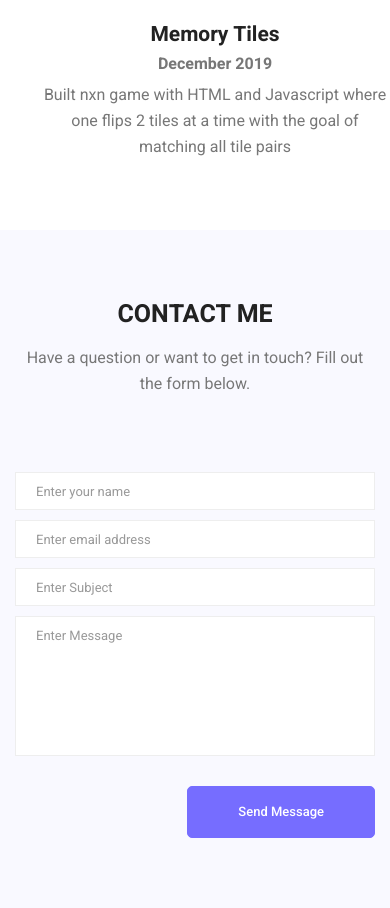
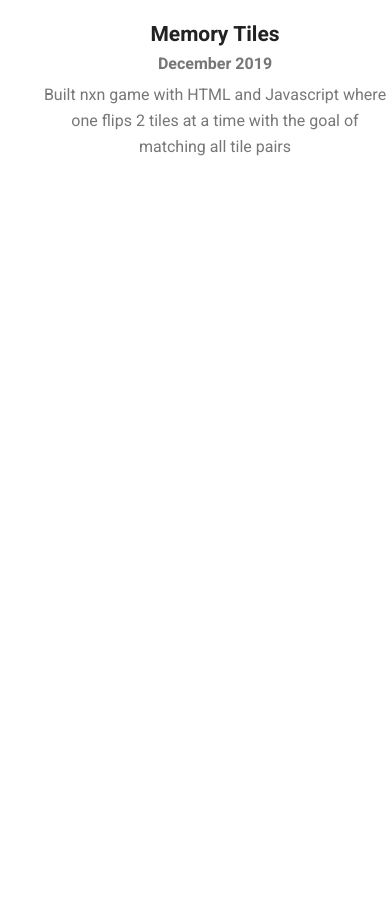
Before and after one commit to Sariel1563/sariel1563.github.io, a plain HTML site: page index.html in a window 390 px wide. Shown: the part 3735-4643 px from the top of the page. After the commit the page ends 3965 px from the top, so only its background shows below. Drawn offline with Linux system fonts and the light colour scheme.

Commit message:
Add files via upload

```diff
--- a/index.html
+++ b/index.html
@@ -2,12 +2,9 @@
 <!doctype html>
 <html lang="en">
 <head>
-        <!-- Required meta tags -->
         <meta charset="utf-8">
         <meta name="viewport" content="width=device-width, initial-scale=1, shrink-to-fit=no">
-        <link rel="icon" href="img/favicon.png" type="image/png">
 	<title>Matthew Shen</title>
-        <!-- Bootstrap CSS -->
         <link rel="stylesheet" href="css/bootstrap.css">
         <link rel="stylesheet" href="vendors/linericon/style.css">
         <link rel="stylesheet" href="css/font-awesome.min.css">
@@ -17,7 +14,6 @@
         <link rel="stylesheet" href="vendors/animate-css/animate.css">
         <link rel="stylesheet" href="vendors/popup/magnific-popup.css">
         <link rel="stylesheet" href="vendors/flaticon/flaticon.css">
-        <!-- main css -->
         <link rel="stylesheet" href="css/style.css">
 	<link rel="stylesheet" href="css/responsive.css">
 	<style type="text/css">
@@ -33,33 +29,25 @@
 	</style>
     </head>
     <body>
-
-        <!--================Header Menu Area =================-->
         <header class="header_area">
             <div class="main_menu">
             	<nav class="navbar navbar-expand-lg navbar-light">
 					<div class="container box_1620">
-						<!-- Brand and toggle get grouped for better mobile display -->
 						<button class="navbar-toggler" type="button" data-toggle="collapse" data-target="#navbarSupportedContent" aria-controls="navbarSupportedContent" aria-expanded="false" aria-label="Toggle navigation">
 							<span class="icon-bar"></span>
 							<span class="icon-bar"></span>
 							<span class="icon-bar"></span>
 						</button>
-						<!-- Collect the nav links, forms, and other content for toggling -->
 						<div class="collapse navbar-collapse offset" id="navbarSupportedContent">
 							<ul class="nav navbar-nav menu_nav ml-auto">
 								<li class="nav-item"><a class="nav-link" href="#about-me">About</a></li>
 								<li class="nav-item"><a class="nav-link" href="#projects">Projects</a></li>
-								<li class="nav-item"><a class="nav-link" href="#contact">Contact</a></li>
 							</ul>
 						</div>
 					</div>
             	</nav>
             </div>
         </header>
-        <!--================Header Menu Area =================-->
-
-        <!--================Home Banner Area =================-->
         <section class="home_banner_area">
            	<div class="container box_1620">
            		<div class="banner_inner d-flex align-items-center">
@@ -91,9 +79,6 @@
 				</div>
             </div>
         </section>
-        <!--================End Home Banner Area =================-->
-
-        <!--================Welcome Area =================-->
         <section class="welcome_area p_120" id="about-me">
         	<div class="container">
         		<div class="row welcome_inner">
@@ -152,9 +137,6 @@
         		</div>
         	</div>
         </section>
-        <!--End Welcome Area
-
-        Home Gallery Area-->
         <section class="home_gallery_area p_120" id="projects">
         	<div class="container">
         		<div class="main_title">
@@ -215,52 +197,9 @@
           </div>
         </div>
     </div>
-        </section>
-        <!--================End Home Gallery Area =================-->
-
-        <!--================Contact Me Area =================-->
-        <section class="testimonials_area p_120" id="contact">
-        	<div class="container">
-        		<div class="main_title">
-        			<h2>Contact Me</h2>
-        			<p>Have a question or want to get in touch? Fill out the form below.</p>
-        		</div>
-        		<div class="contact_inner">
-				<form class="row contact_form" action="https://github.com/Sariel1563" method="post" id="contactForm" novalidate="novalidate">
-				    <div class="col-md-6">
-					<div class="form-group">
-					    <input type="text" class="form-control" name="name" id="name" name="name" placeholder="Enter your name">
-					</div>
-					<div class="form-group">
-					    <input type="email" class="form-control" name="email" id="email" name="email" placeholder="Enter email address">
-					</div>
-					<div class="form-group">
-					    <input type="text" class="form-control" name="subject" id="subject" name="subject" placeholder="Enter Subject">
-					</div>
-				    </div>
-				    <div class="col-md-6">
-					<div class="form-group">
-					    <textarea class="form-control" name="message" id="message" rows="1" placeholder="Enter Message"></textarea>
-					</div>
-				    </div>
-				    <div class="col-md-12 text-right">
-					<fieldset>
-                                            <div class="g-recaptcha" data-sitekey="6Ld-PsQZAAAAAJPAnHt-6uHpkkXsFxhDUHA_slqS"></div>
-                                        </fieldset>
-					<button type="submit" name="submit-contact" value="submit" class="btn submit_btn">Send Message</button>
-				    </div>
-				</form>
-        		</div>
-        	</div>
-        </section>
-        <!--================End Testimonials Area =================-->
-
-        <!-- Optional JavaScript -->
-        <!-- jQuery first, then Popper.js, then Bootstrap JS -->
-        <script src="js/jquery-3.3.1.min.js"></script>
-
+</section>
+  <script src="js/jquery-3.3.1.min.js"></script>
     	<script>
-
 		function smoothScroll(target){
 		    $('body,html').animate({
 			scrollTop: target.offset().top
```
